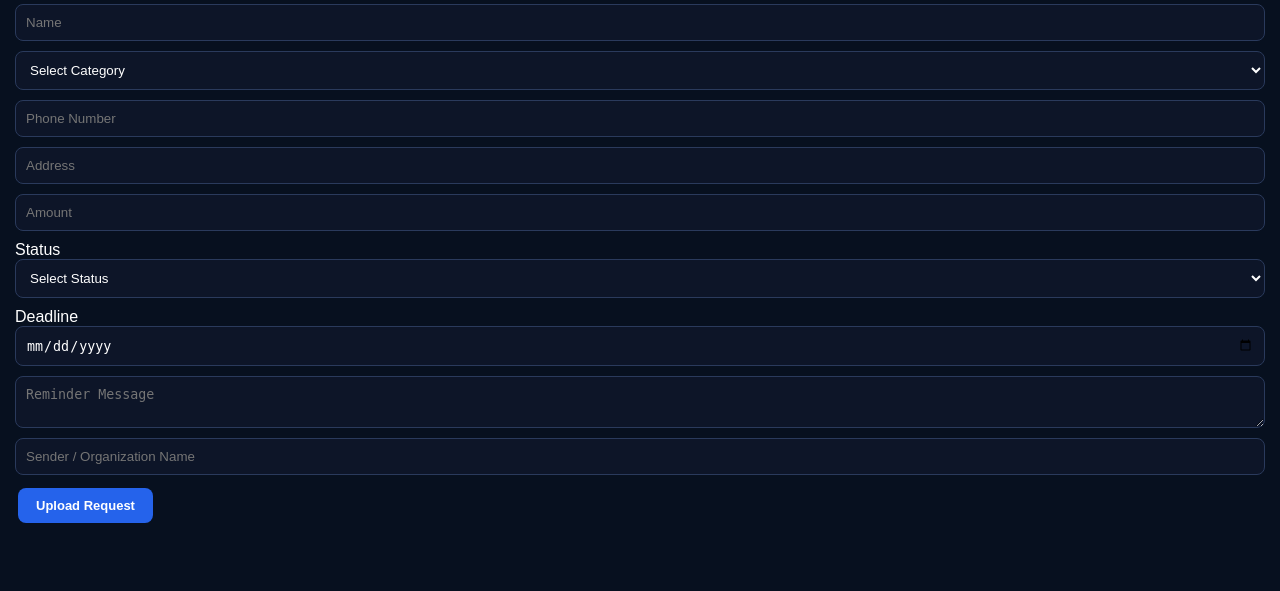
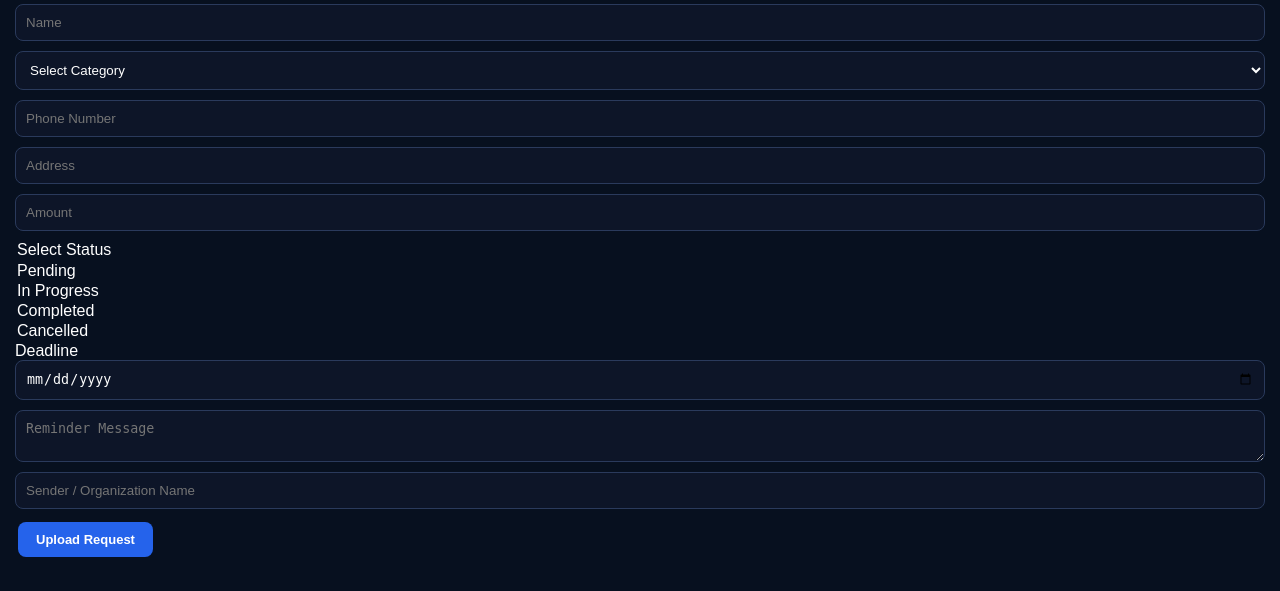
Before and after one commit to ruhanisovana/Kirsov, a Flask app: template templates/index.html in a window 1280 px wide. Shown: the part 835-1426 px from the top of the page. Before the commit the page ends 1358 px from the top, so only its background shows below. Run offline with Flask 3, Linux system fonts and the light colour scheme; the template is opened without the code that fills it, so the values that code supplies are empty; parts of the project's set-up code (start-up, migrations or seed data) failed here and were passed over; some libraries are stand-ins or nearby versions.

Commit message:
Fix HTML formatting in index.html

```diff
--- a/templates/index.html
+++ b/templates/index.html
@@ -111,7 +111,6 @@
 name="amount"
 placeholder="Amount")
 
-<label>Status</label>
 <select name="status">  <option value="">
 Select Status
 </option>  <option value="Pending">
```
